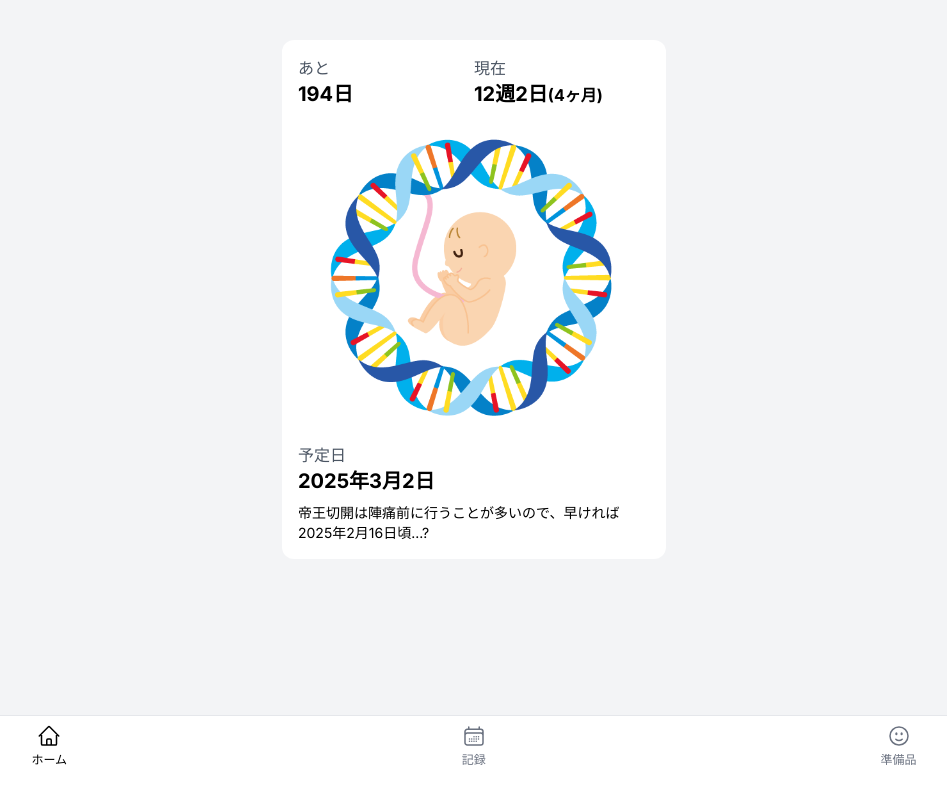
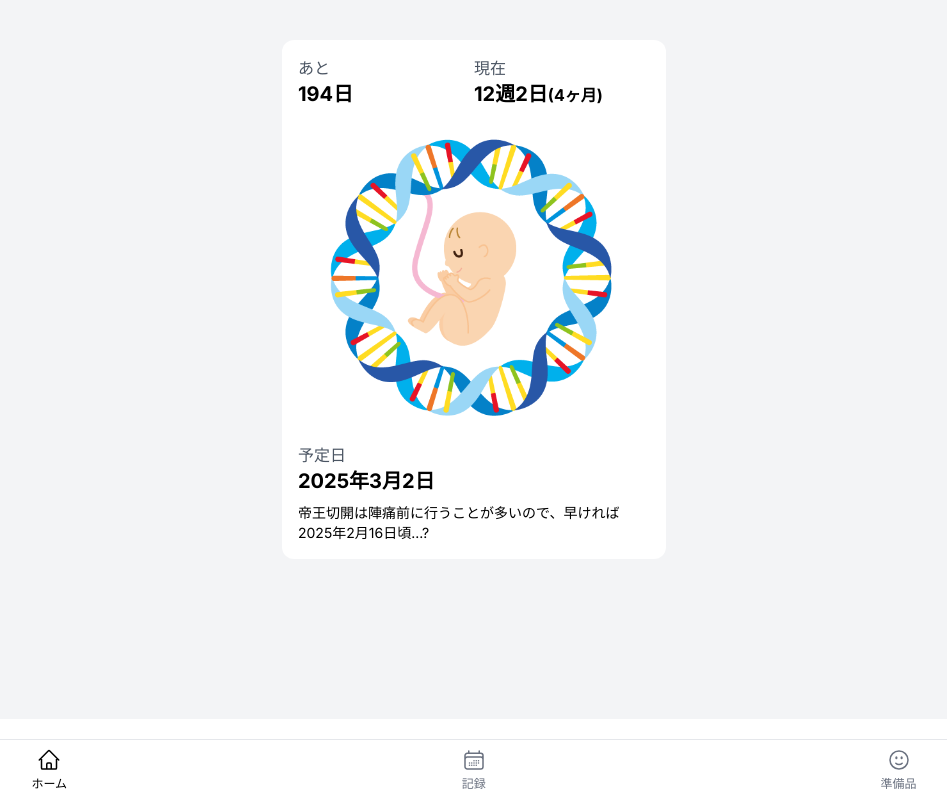
Before and after one commit to bokuhakubo/birth-journey, a Next.js app: page / in a window 1280 px wide. Shown: the whole page, without its empty margins (166-1113 px from the left). Built offline with nearby package versions, Linux system fonts and the light colour scheme.

Commit message:
fix: nav padding

```diff
--- a/src/app/page.js
+++ b/src/app/page.js
@@ -17,6 +17,7 @@ export default function Home() {
   const [activeSection, setActiveSection] = useState("info");
   const [isModalOpen, setIsModalOpen] = useState(false);
   const [modalImage, setModalImage] = useState("");
+  const [isPWA, setIsPWA] = useState(false);
 
   const calculatePregnancyWeeks = (dueDate) => {
     const dueDateObj = new Date(dueDate);
@@ -68,6 +69,7 @@ export default function Home() {
     setCurrentMonth(
       new Date().toLocaleString("en", { month: "long" }).toLowerCase()
     );
+    setIsPWA(window.matchMedia('(display-mode: standalone)').matches);
   }, []);
 
   return (
@@ -99,7 +101,7 @@ export default function Home() {
 
       {/* 下部ナビゲーションメニュー */}
       <nav className="fixed bottom-0 left-0 right-0 bg-white border-t border-gray-200">
-        <div className="flex justify-around pt-2 pb-8">
+        <div className={`flex justify-around pt-2 ${isPWA ? 'pb-10' : 'pb-2'}`}>
           <button
             className={`flex flex-col items-center ${
               activeSection === "info" ? "text-black" : "text-gray-500"
```
Also changed, not shown: 1 other file (tests, documents, lock files or other folders).
